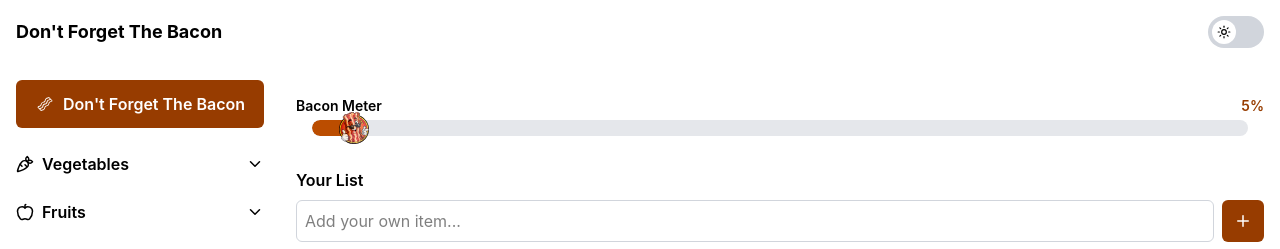
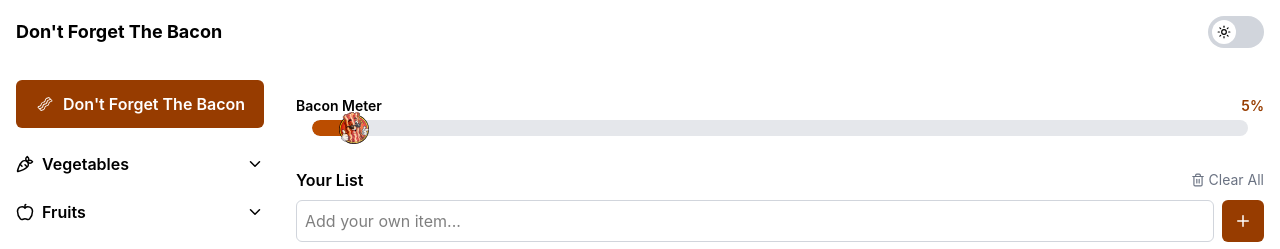
Before and after one commit to Riot-Mind-Studios-LLC/dont-forget-the-bacon, a React (Vite) app: page / in a window 1280 px wide. Both pictures are taken after typing "Sample" into the empty fields and a click on the button 1243 px from the left and 221 px from the top of the page. Shown: the top 249 px of the page. Built offline with nearby package versions, Linux system fonts and the light colour scheme.

Commit message:
Add Clear List button with confirmation dialog

```diff
--- a/src/components/ListPanel.jsx
+++ b/src/components/ListPanel.jsx
@@ -1,4 +1,5 @@
 // import dependancies
+import { Trash2 } from "lucide-react";
 // import components
 import ListItemCard from "./ListItemCard";
 import ListAddInput from "./ListAddInput";
@@ -10,11 +11,28 @@ const ListPanel = ({ groceryList, setGroceryList, handleAdd }) => {
     setGroceryList(groceryList.filter((item) => item.name !== name));
   }
 
+  const handleClearAll = () => {
+    if (window.confirm("Clear your entire grocery list?")) {
+      setGroceryList([]);
+    }
+  }
+
   return (
     <div className="p-4">
       <FeatureBaconMeter groceryList={groceryList} />
 
-      <h2 className="font-semibold mb-2 text-black dark:text-white">Your List</h2>
+      <div className="flex items-center justify-between mb-2">
+        <h2 className="font-semibold text-black dark:text-white">Your List</h2>
+        {groceryList.length > 0 && (
+          <button
+            onClick={handleClearAll}
+            className="flex items-center gap-1 text-sm text-gray-500 dark:text-gray-400 hover:text-red-500 transition-colors"
+          >
+            <Trash2 size={14} />
+            Clear All
+          </button>
+        )}
+      </div>
 
       <ListAddInput onAdd={handleAdd} />
 
```
Also changed, not shown: _assets/bacon-billboard.jpg (added), 1 other file (tests, documents, lock files or other folders).
